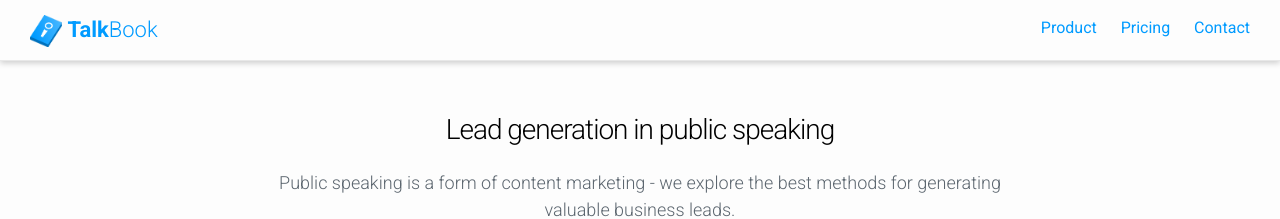
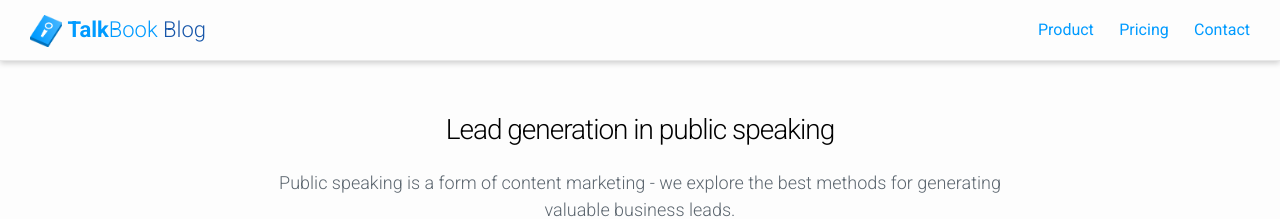
Before and after one commit to Martinsos/talkbook-blog, a Jekyll site: the page built from index.html, in a window 1280 px wide. Shown: the top 219 px of the page. Built offline with Jekyll 4.4.1, drawn with Linux system fonts in a browser that asks for light colours; nearby versions of some CDN libraries.

Commit message:
Made navbar nicer

```diff
--- a/_includes/header.html
+++ b/_includes/header.html
@@ -4,6 +4,8 @@
         <img src="{{ site.baseurl }}/images/logo80.png">
         <b>Talk</b>Book
     </a>
+
+    <a href="{{ site.baseurl }}/" class="blog">Blog</a>
 
     <nav class="site-nav">
         <a href="#" class="menu-icon">
--- a/_sass/_layout.scss
+++ b/_sass/_layout.scss
@@ -1,4 +1,10 @@
 $talkbook-blue: rgb(0, 155, 255);
+$talkbook-dark-blue: #1756a9;
+
+a:hover {
+    opacity: 0.8;
+    text-decoration: none;
+}
 
 /**
  * Site header
@@ -8,6 +14,7 @@ $talkbook-blue: rgb(0, 155, 255);
     min-height: 60px;
     box-shadow: 0 2px 6px 0 rgba(0,0,0,.2);
     padding: 0px 30px;
+    font-size: 22px;
 
     // Positioning context for the mobile navigation icon
     position: relative;
@@ -16,11 +23,19 @@ $talkbook-blue: rgb(0, 155, 255);
         text-decoration: none;
         color: $talkbook-blue;
         font-weight: 300;
-        font-size: 22px;
+
         line-height: 60px;
         img {
             width: 32px;
             height: 32px;
+        }
+    }
+
+    .blog {
+        color: $talkbook-dark-blue;
+        font-weight: 300;
+        &:hover {
+            text-decoration: none;
         }
     }
 }
```
Lines whose indentation alone changed are shown as unchanged.
